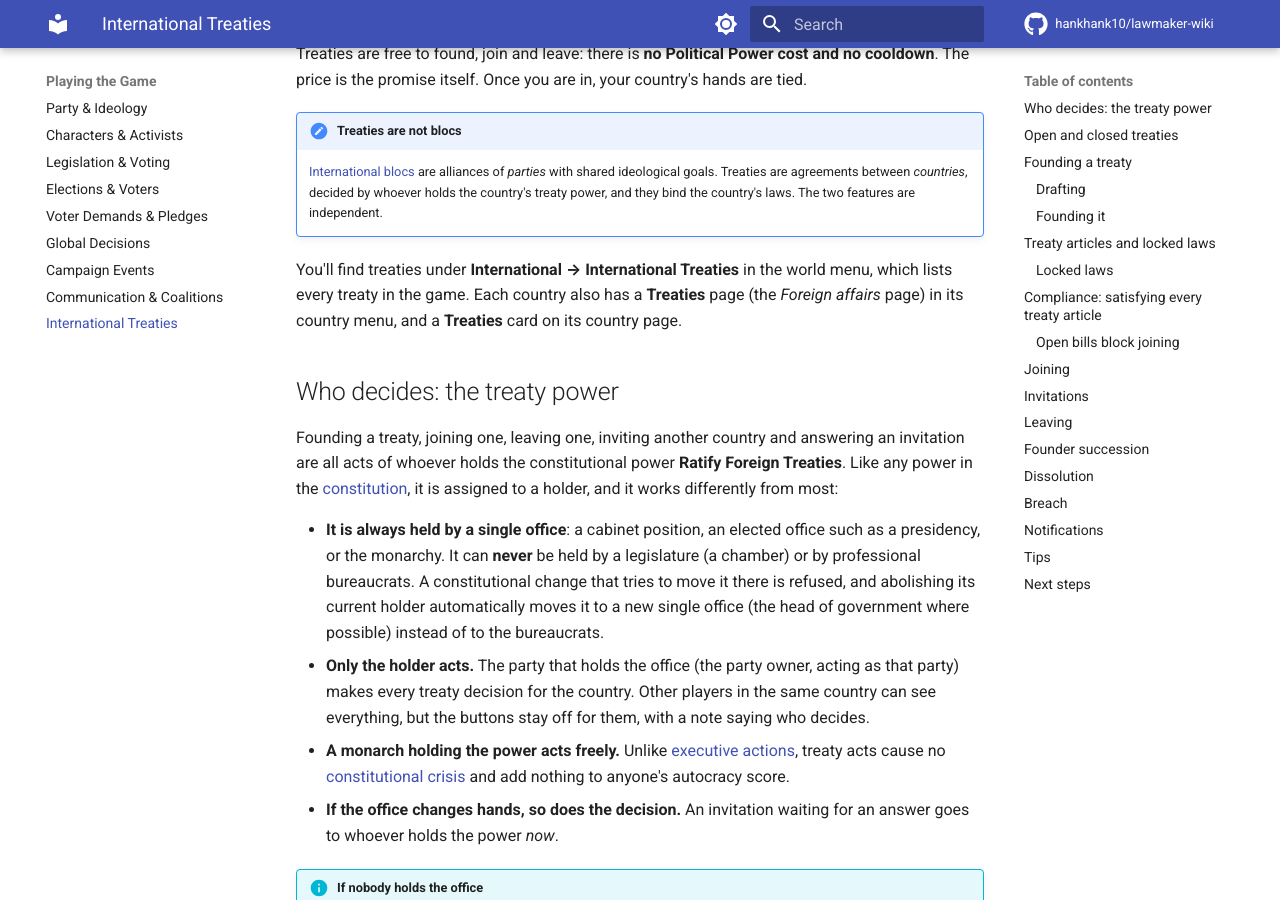
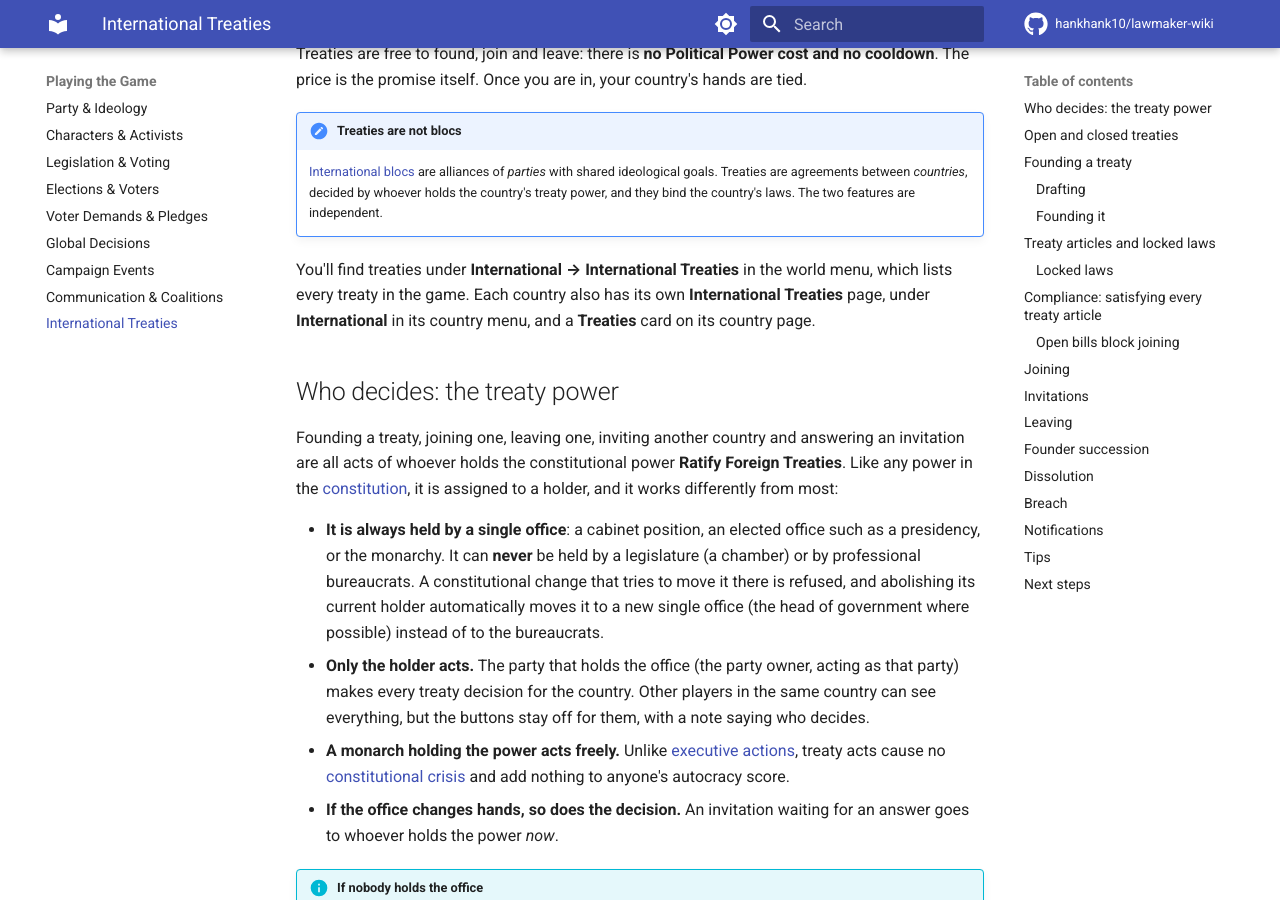
Before and after one commit to hankhank10/lawmaker-wiki, an MkDocs documentation site: the page built from docs/gameplay/treaties.md, in a window 1280 px wide and 900 px high, scrolled down 305 px. Built offline with MkDocs 1.6.1 and Material for MkDocs 9.7.7, drawn with Linux system fonts in a browser that asks for light colours; comment, search, counter and statistics services are not loaded.

Commit message:
📝 Sync from private repo
Auto-synced from hankhank10/lawmaker/game-manual

```diff
--- a/docs/gameplay/treaties.md
+++ b/docs/gameplay/treaties.md
@@ -7,7 +7,7 @@ Treaties are free to found, join and leave: there is **no Political Power cost a
 !!! note "Treaties are not blocs"
     [International blocs](communication.md#international-blocs) are alliances of *parties* with shared ideological goals. Treaties are agreements between *countries*, decided by whoever holds the country's treaty power, and they bind the country's laws. The two features are independent.
 
-You'll find treaties under **International → International Treaties** in the world menu, which lists every treaty in the game. Each country also has a **Treaties** page (the *Foreign affairs* page) in its country menu, and a **Treaties** card on its country page.
+You'll find treaties under **International → International Treaties** in the world menu, which lists every treaty in the game. Each country also has its own **International Treaties** page, under **International** in its country menu, and a **Treaties** card on its country page.
 
 ## Who decides: the treaty power
 
```
